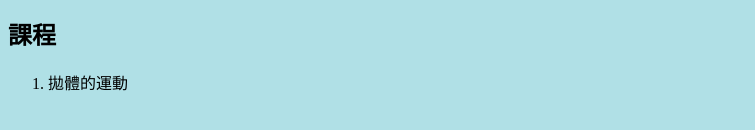
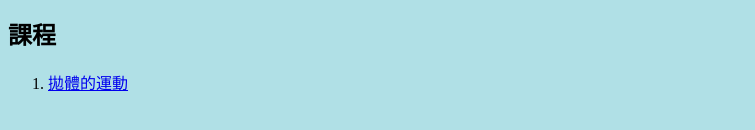
Before and after one commit to YatangYu/physics-programming.github.io, a plain HTML site: page index.html in a window 1280 px wide. Shown: the part 612-742 px from the top of the page, without its empty margins (0-755 px from the left). Drawn offline with Linux system fonts and the light colour scheme.

Commit message:
Update index.html

```diff
--- a/index.html
+++ b/index.html
@@ -32,7 +32,7 @@
 </pre>
 <h2>課程</h2>
 <ol type="1" start="1">
-  <li>拋體的運動</li>
+  <li><a href="https://yatangyu.github.io/throwing-object.github.io/">拋體的運動</a></li>
 </ol>
 
   </body>
```
